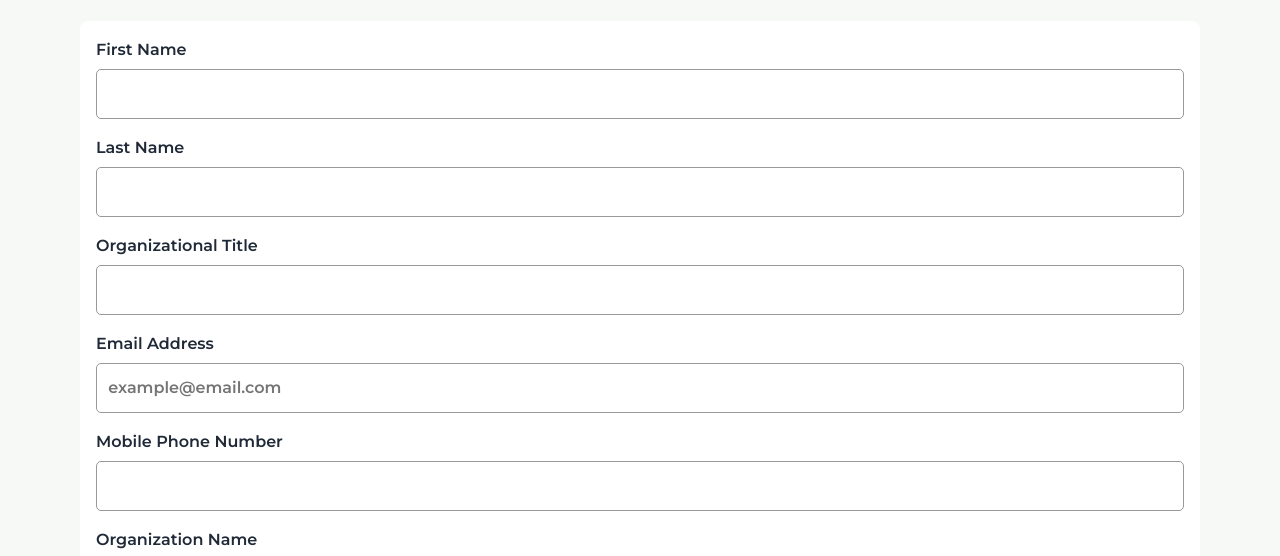
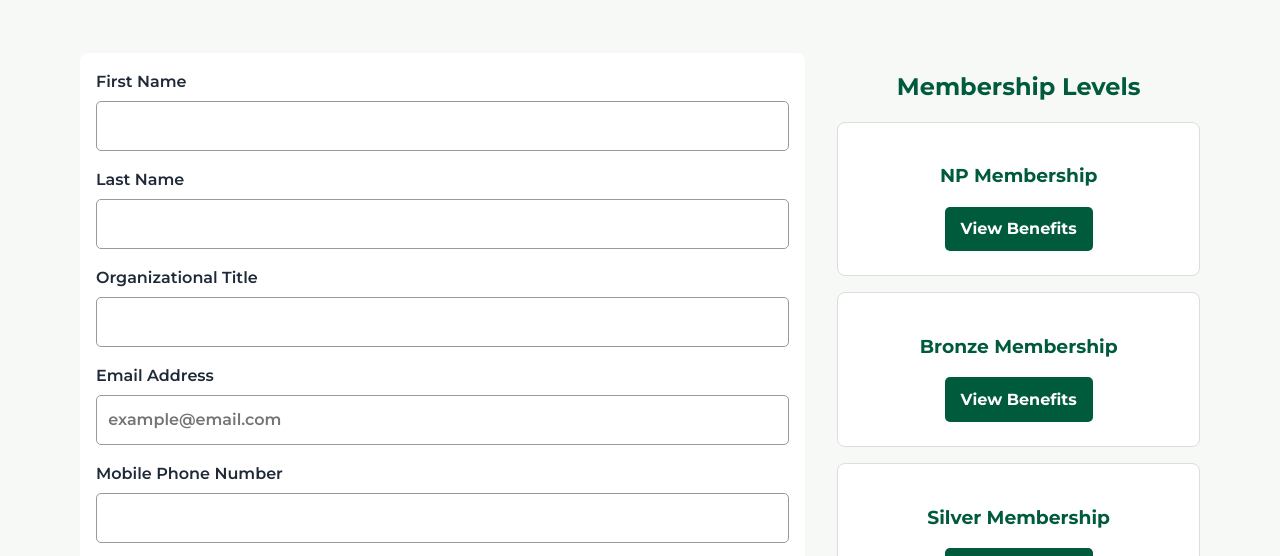
Before and after one commit to joseph-paul-b/wdd231, a plain HTML site: page chamber/join.html in a window 1280 px wide. Shown: the part 217-773 px from the top of the page. Drawn offline with Linux system fonts and the light colour scheme.

Commit message:
Added desktop layout for join page

```diff
--- a/chamber/styles/larger.css
+++ b/chamber/styles/larger.css
@@ -43,6 +43,21 @@
     main > h1 {
         font-size: 2.2rem;
     }
+    /* Join Page Layout */
+
+.join-page {
+    display: grid;
+    grid-template-columns: 2fr 1fr;
+    gap: 2rem;
+}
+
+.join-page > h1 {
+    grid-column: 1 / 3;
+}
+
+.membership-section {
+    margin-top: 0;
+}
 
     /* Member Grid */
 
```
